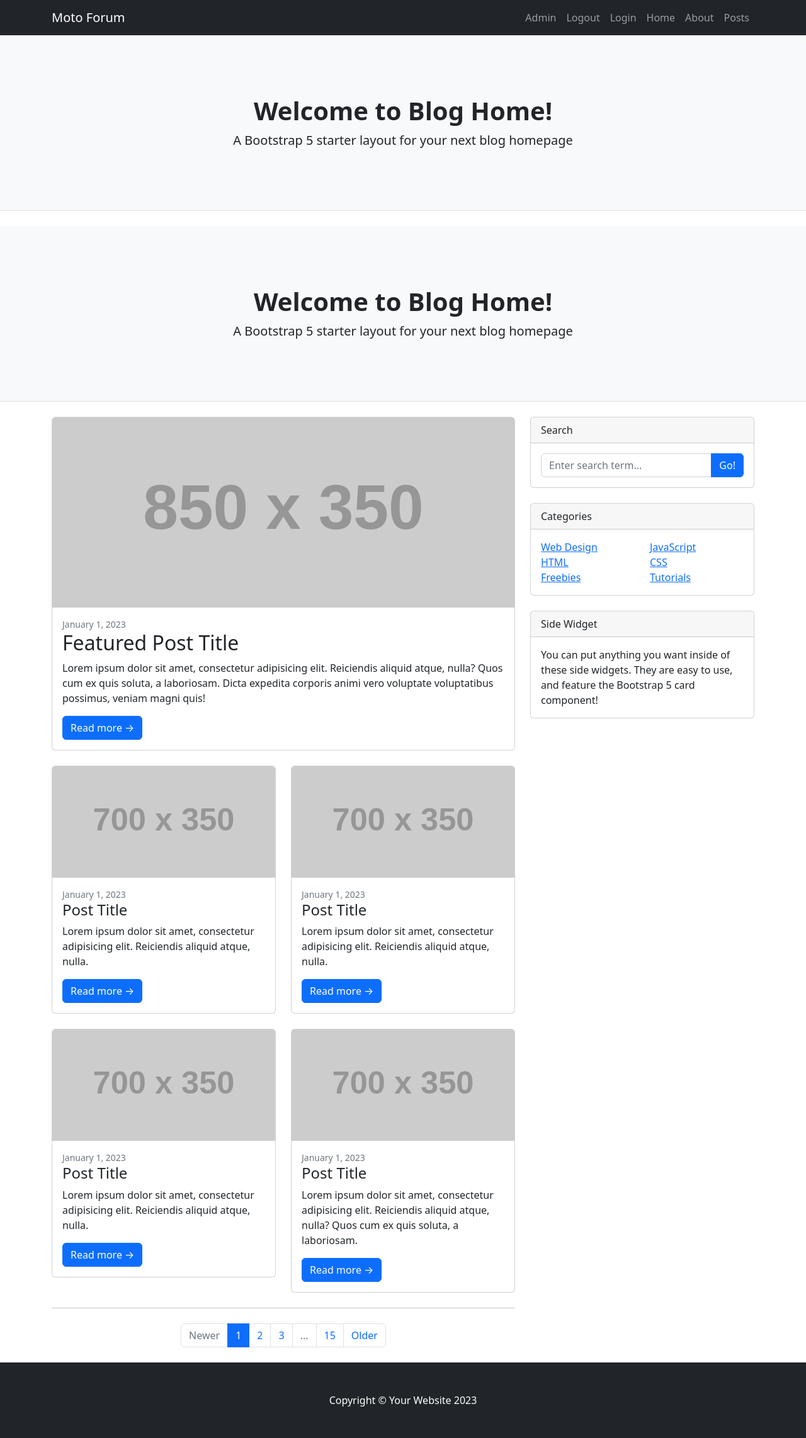
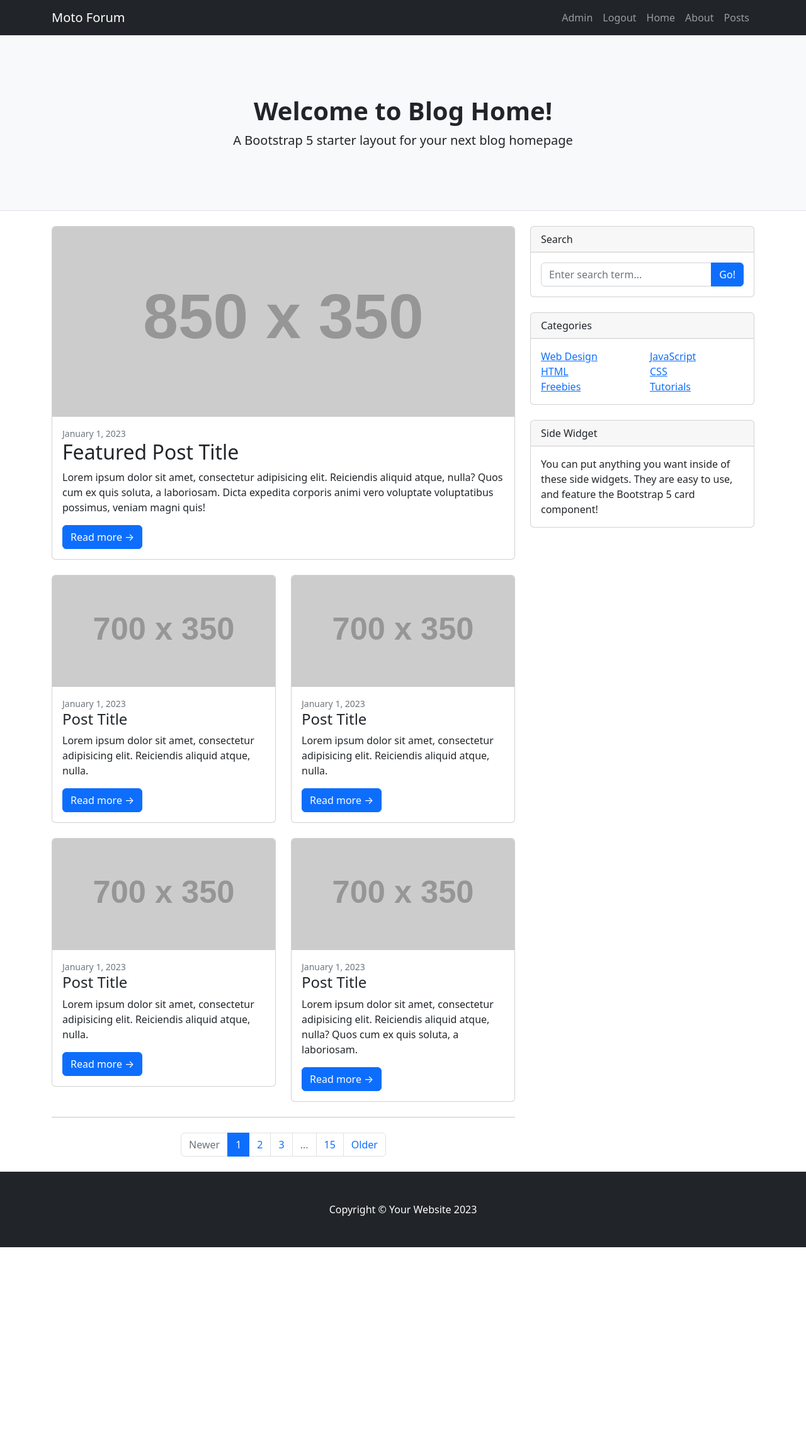
Before and after one commit to TelerikAcademyJavaA68Team2/ForumSystemProject, a Spring Boot app: page /mvc/home in a window 1280 px wide. Shown: the whole page at 63% size. After the commit the page ends 1981 px from the top, so only its background shows below. Run offline with Spring Boot 4, Linux system fonts and the light colour scheme; the visitor is signed in with stand-in values (Sample User, id 1); some of the project's set-up classes (security, data sources, template engines, error pages and the like) are left out, and stand-ins take their place; some libraries are stand-ins or nearby versions.

Commit message:
update: added footer fragment and updated header fragment with thymeleaf spring security checks

```diff
--- a/src/main/resources/templates/fragments/PageLayout.html
+++ b/src/main/resources/templates/fragments/PageLayout.html
@@ -1,5 +1,5 @@
 <!DOCTYPE html>
-<html lang="en" xmlns:th = "http://www.thymeleaf.org">
+<html lang="en" xmlns:th = "http://www.thymeleaf.org" xmlns:sec="http://www.thymeleaf.org/extras/spring-security">
 <head th:fragment="head(title)">
   <meta charset="UTF-8">
   <meta name="viewport" content="width=device-width, initial-scale=1.0">
@@ -17,14 +17,18 @@
               class="navbar-toggler-icon"></span></button>
       <div class="collapse navbar-collapse" id="navbarSupportedContent">
         <ul class="navbar-nav ms-auto mb-2 mb-lg-0">
-          <li class="nav-item"><a class="nav-link" href="../Admin-View.html" th:if="${session.isUserAdmin}"
+          <li class="nav-item"><a class="nav-link" href="../Admin-View.html" sec:authorize="isAuthenticated() and hasAnyAuthority('ADMIN')"
                                   th:href="@{/mvc/admin}" th:text="#{navigation.admin}">Admin Panel</a></li>
-          <li class="nav-item"><a class="nav-link" href="../Register-View.html" th:unless="${session.hasActiveUser}"
+
+          <li class="nav-item"><a class="nav-link" href="../Register-View.html" sec:authorize="!isAuthenticated()"
                                   th:text="#{navigation.register}" th:href="@{/mvc/register}">Register</a></li>
-          <li class="nav-item"><a class="nav-link" href="../Home-View.html" th:if="${session.hasActiveUser}"
+
+          <li class="nav-item"><a class="nav-link" href="../Home-View.html" sec:authorize="isAuthenticated()"
                                   th:text="#{navigation.logout}" th:href="@{/mvc/logout}">Logout</a></li>
-          <li class="nav-item"><a class="nav-link" href="../Login-View.html" th:text="#{navigation.login}"
-                                  th:href="@{/mvc/login}">Login</a></li>
+
+          <li class="nav-item"><a class="nav-link" href="../Login-View.html" sec:authorize="!isAuthenticated()"
+                                  th:text="#{navigation.login}" th:href="@{/mvc/login}">Login</a></li>
+
           <li class="nav-item"><a class="nav-link" href="../Home-View.html" th:text="#{navigation.home}"
                                   th:href="@{/mvc/home}">Home</a></li>
           <li class="nav-item"><a class="nav-link" href="../About-View.html" th:text="#{navigation.about}"
@@ -35,17 +39,14 @@
       </div>
     </div>
   </nav>
-  <header class="py-5 bg-light border-bottom mb-4">
-    <div class="container">
-      <div class="text-center my-5">
-        <h1 class="fw-bolder">Welcome to Blog Home!</h1>
-        <p class="lead mb-0">A Bootstrap 5 starter layout for your next blog homepage</p>
-      </div>
-    </div>
-  </header>
 </header>
 </body>
-<footer th:fragment="footer">
-  <small th:text="${'©️ Copyright ' + #dates.year(#dates.createNow()) +  #{forum.name}}">Moto Forum</small>
+<footer th:fragment="footer" class="container">
+  ©️ Copyright <span  th:text="${#dates.year(#dates.createNow())}"></span>
+  <span th:text="#{forum.name}"></span>
+  <!-- Bootstrap core JS-->
+  <script src="https://cdn.jsdelivr.net/npm/bootstrap@5.2.3/dist/js/bootstrap.bundle.min.js"></script>
+  <!-- Core theme JS-->
+  <script src="/js/scripts.js"></script>
 </footer>
 </html>
```
